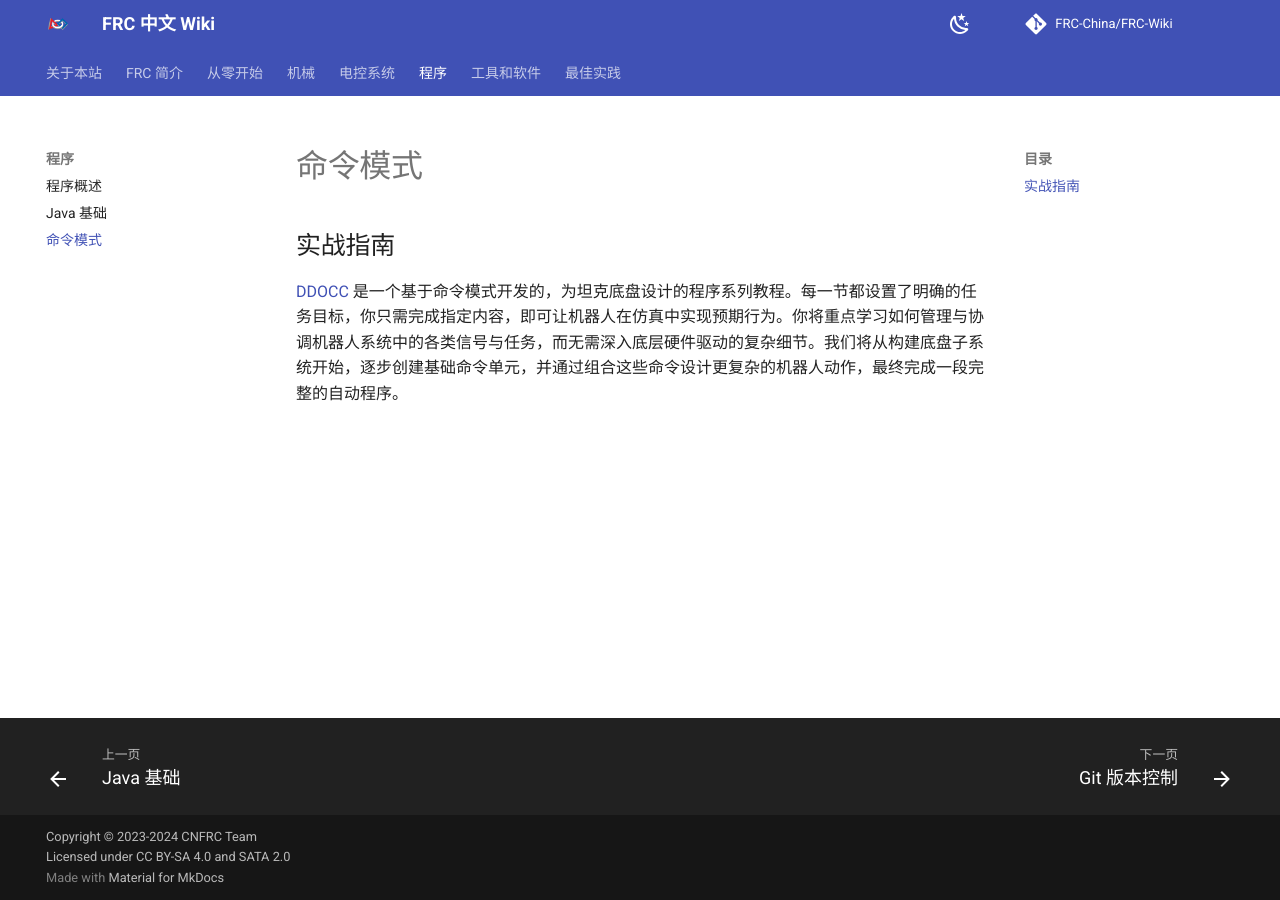
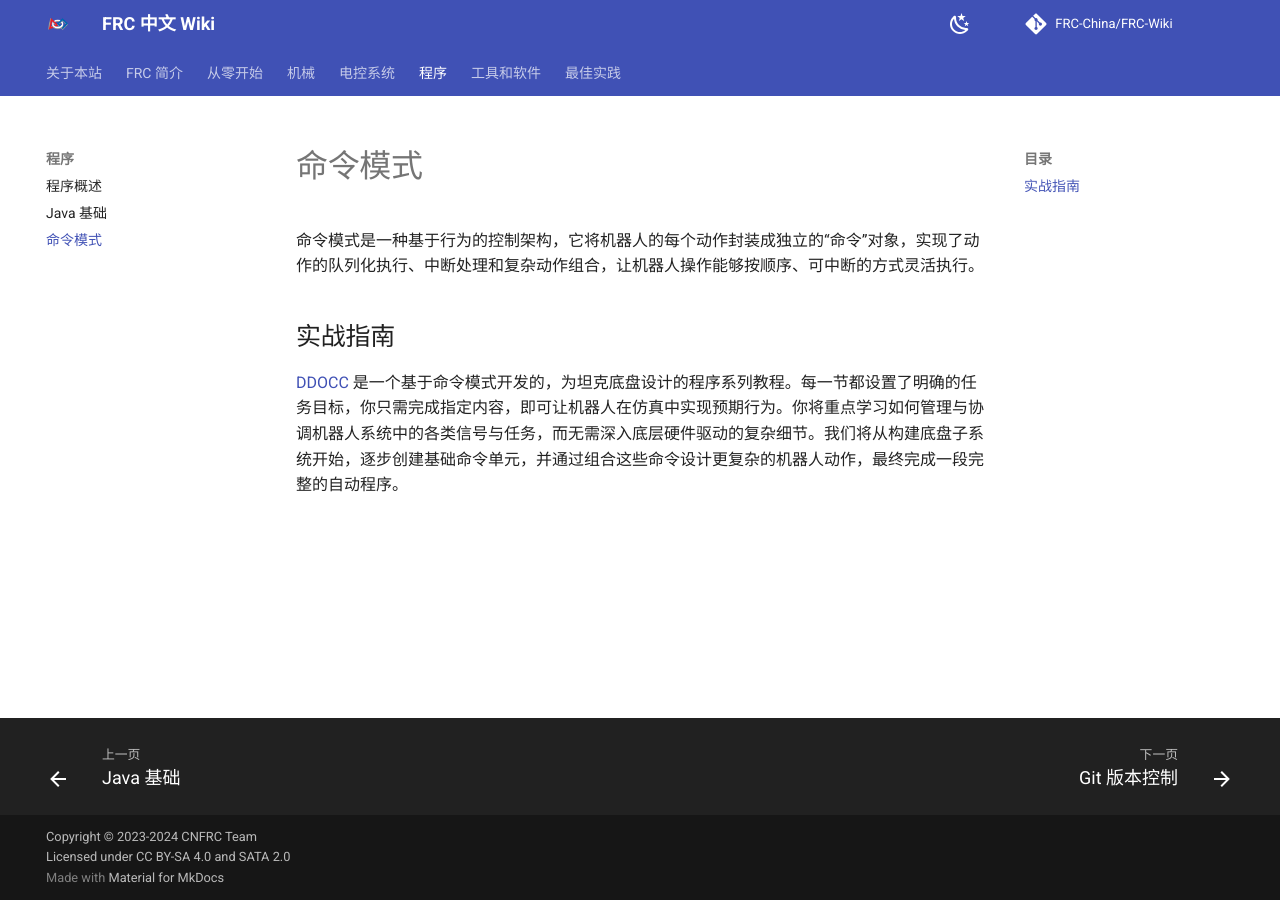
Before and after one commit to FRC-China/FRC-Wiki, an MkDocs documentation site: the page built from docs/programming/command-based.md, in a window 1280 px wide. Built offline with MkDocs 1.6.1 and Material for MkDocs 9.7.7, drawn with Linux system fonts in a browser that asks for light colours; comment, search, counter and statistics services are not loaded.

Commit message:
add descriptions for command pattern

```diff
--- a/docs/programming/command-based.md
+++ b/docs/programming/command-based.md
@@ -1,4 +1,6 @@
 # 命令模式
+
+命令模式是一种基于行为的控制架构，它将机器人的每个动作封装成独立的“命令”对象，实现了动作的队列化执行、中断处理和复杂动作组合，让机器人操作能够按顺序、可中断的方式灵活执行。
 
 ## 实战指南
 
```
